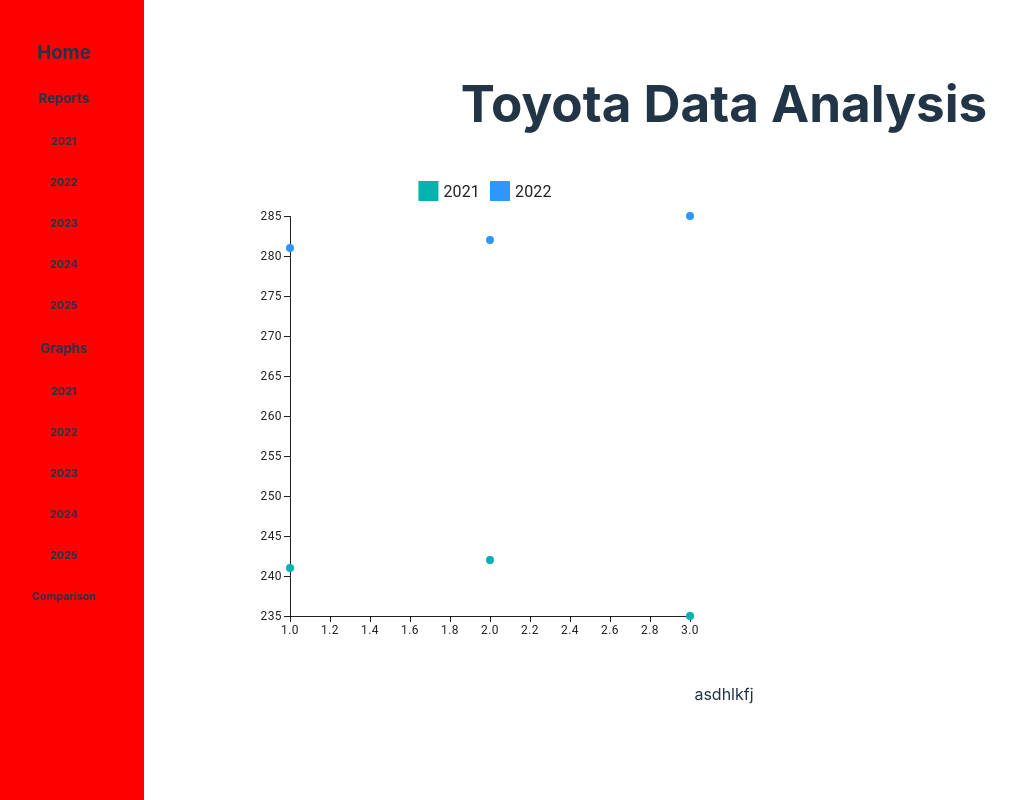
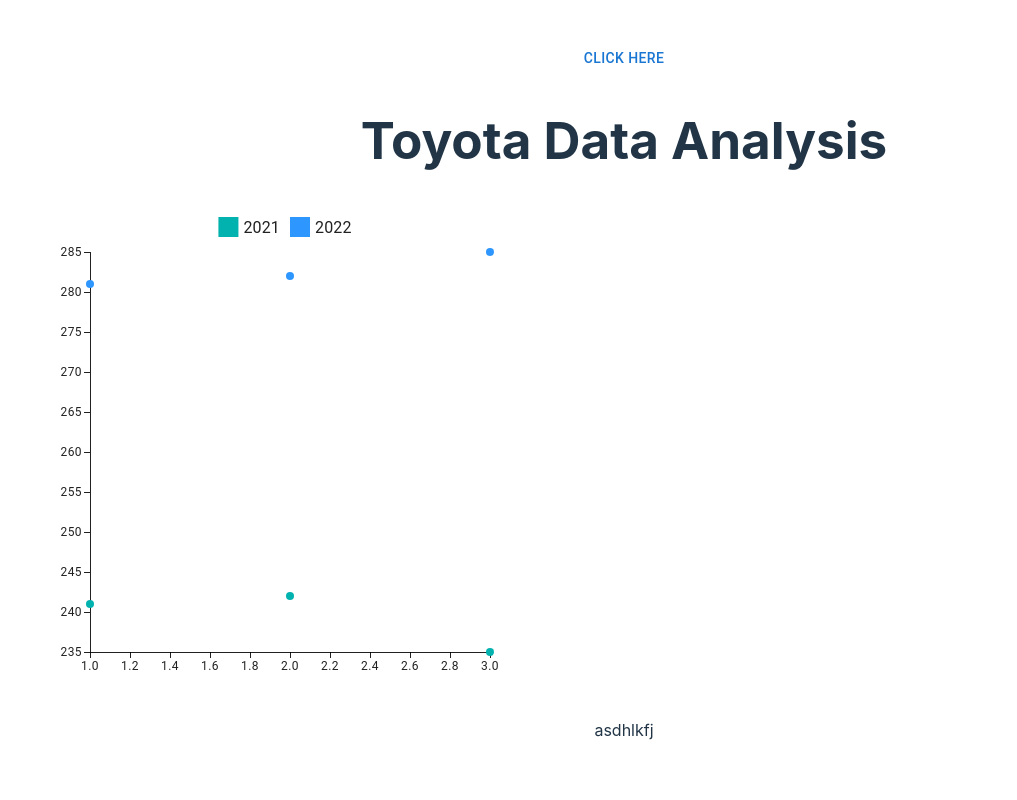
Before and after one commit to ymmot239/HackUTD-RippleEffect, a React (Vite) app: page / in a window 1280 px wide. Shown: the whole page, without its empty margins (16-1033 px from the left). Built offline with nearby package versions, Linux system fonts and the light colour scheme.

Commit message:
Added sidebar
forgot to commit this earlier
needs an actual sidebar icon rather than CLICK HERE

```diff
--- a/src/index.css
+++ b/src/index.css
@@ -67,14 +67,23 @@
   position: fixed; /* Fixed Sidebar (stay in place on scroll) */
   z-index: 1; /* Stay on top */
   top: 0; /* Stay at the top */
-  left: 0;
+  left: -160px;
   background-color: #ff0000; /* Red */
   overflow-x: hidden; /* Disable horizontal scroll */
   padding-top: 20px;
 }
 
-div.content {
+.sidebar.open {
+  left: 0;
+}
+
+.content.open {
   margin-left: 200px;
+}
+
+
+.content {
+  margin-left: 0px;
   padding: 1px 16px;
 
 }
--- a/src/pages/Home.tsx
+++ b/src/pages/Home.tsx
@@ -8,5 +8,5 @@
             <Graph/>
             <p>asdhlkfj</p>
         </>
-)
+    )
 }
--- a/src/pages/Layout.tsx
+++ b/src/pages/Layout.tsx
@@ -1,12 +1,20 @@
 import { Outlet } from "react-router-dom";
 import { Sidebar } from "../widgets/Sidebar";
+import { SetStateAction, useState } from "react";
+import { Button } from "@mui/material";
 
 
 export function Layout():JSX.Element{
+    const [sidebarOpen, setSideBarOpen] = useState(false);
+    const handleViewSidebar = () => {
+        setSideBarOpen(!sidebarOpen);
+    };
+
     return (
         <>
-            <Sidebar />
-            <div className='content'>
+            <Button onClick={handleViewSidebar}>click here</Button>
+            <Sidebar isOpen={sidebarOpen} toggleSidebar={handleViewSidebar}/>
+            <div className={sidebarOpen ? "content open" : "content"}>
                 <Outlet />
             </div>
         </>
--- a/src/widgets/Sidebar.tsx
+++ b/src/widgets/Sidebar.tsx
@@ -1,8 +1,13 @@
-export function Sidebar():JSX.Element{
+import { SetStateAction } from "react";
 
+interface SidebarProps{
+    isOpen:boolean,
+    toggleSidebar:React.Dispatch<SetStateAction<boolean>>,
+}
 
-
-    return <div className="sidebar">
+export function Sidebar(props:SidebarProps):JSX.Element{
+    const sidebarClass = props.isOpen ? "sidebar open" : "sidebar";
+    return <div className={sidebarClass}>
             <h3>Home</h3>
 
             <h5>Reports</h5>
```
